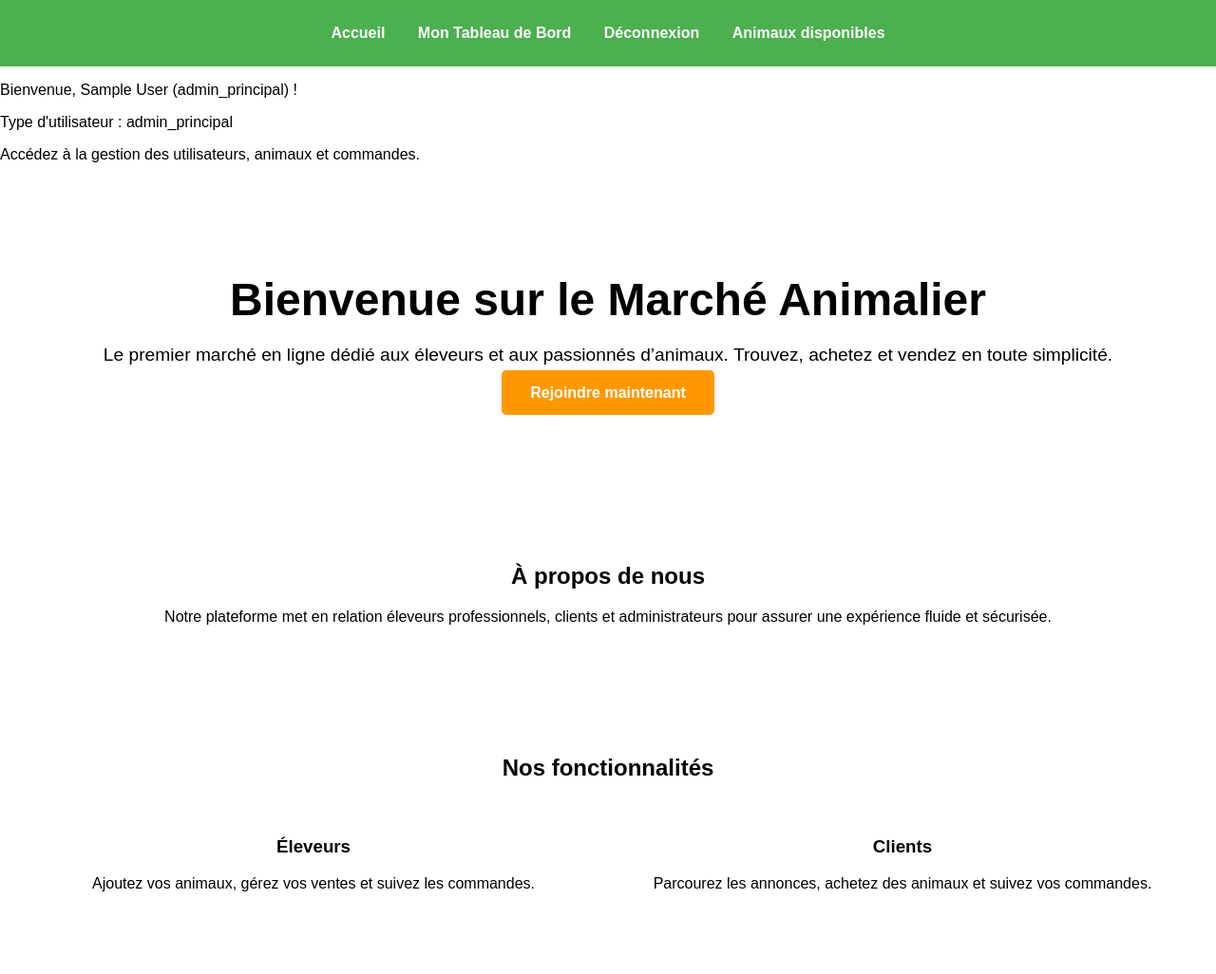
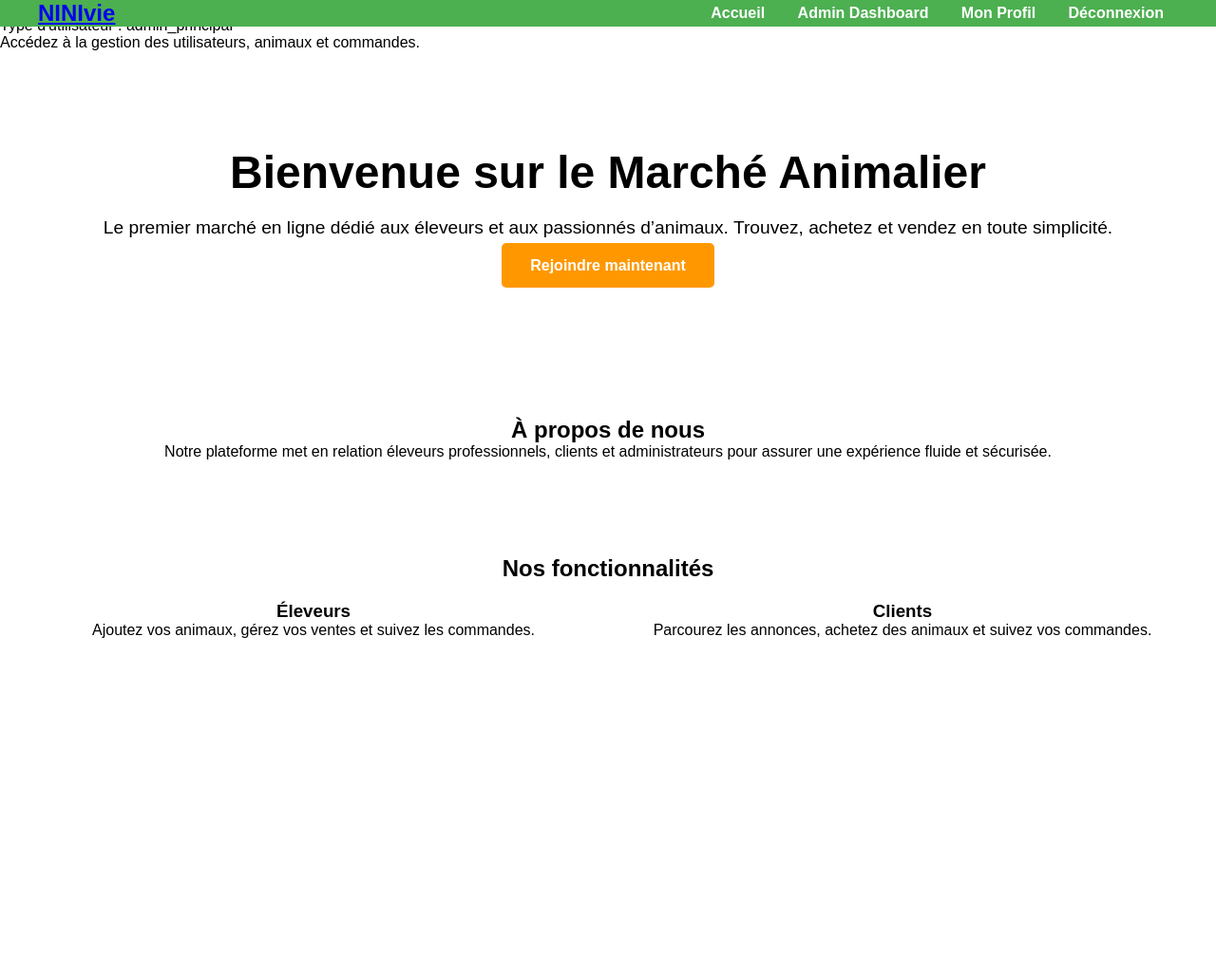
Before and after one commit to Ascent005/PINIvie, a PHP site: page / in a window 1280 px wide. Shown: the whole page at 95% size. After the commit the page ends 672 px from the top, so only its background shows below. Run offline with PHP 8.4, Linux system fonts and the light colour scheme; the visitor is signed in with stand-in values (Sample User, id 1).

Commit message:
PINIvie v0.1

```diff
--- a/ajout_animal.php
+++ b/ajout_animal.php
@@ -1,5 +1,5 @@
 <?php
-    include 'menu.php';
+
 
     if (session_status() === PHP_SESSION_NONE) {
         session_start();
@@ -62,6 +62,9 @@
     <link rel="stylesheet" href="styles.css">
 </head>
 <body>
+    <header>
+    <?php include 'menu.php'; ?>
+    </header>
     <h2>Ajouter un animal</h2>
     <form method="post" enctype="multipart/form-data">
         <input type="text" name="type" placeholder="Type d'animal (Ex: Bœuf, Mouton...)" required><br>
--- a/dashboard_admin.php
+++ b/dashboard_admin.php
@@ -52,6 +52,9 @@
     <link rel="stylesheet" href="styles.css">
 </head>
 <body>
+    <header>
+        <?php include 'menu.php' ; ?>
+    </header>
     <h2>Bienvenue dans le Tableau de Bord</h2>
 
     <?php if ($type_utilisateur == 'admin_principal'): ?>
--- a/index.php
+++ b/index.php
@@ -8,106 +8,19 @@
     <meta charset="UTF-8">
     <title>Accueil - Marché Animalier</title>
 
-    <style>
-        body {
-            font-family: Arial, sans-serif;
-            margin: 0;
-            padding: 0;
-        }
-        header {
-            background-color: #4CAF50;
-            padding: 10px 0;
-        }
-        nav ul {
-            list-style-type: none;
-            padding: 0;
-            text-align: center;
-        }
-        nav ul li {
-            display: inline;
-            margin: 0 15px;
-        }
-        nav ul li a {
-            color: white;
-            text-decoration: none;
-            font-weight: bold;
-        }
-        .hero {
-            background-image: url('');
-            background-size: cover;
-            background-position: center;
-            color: black;
-            text-align: center;
-            padding: 100px 20px;
-        }
-        .hero h1 {
-            font-size: 3em;
-            margin: 0;
-        }
-        .hero p {
-            font-size: 1.2em;
-            margin: 20px 0;
-        }
-        .btn {
-            background-color: #FF9800;
-            color: white;
-            padding: 15px 30px;
-            text-decoration: none;
-            font-weight: bold;
-            border-radius: 5px;
-        }
-        .presentation, .fonctionnalites {
-            padding: 50px 20px;
-            text-align: center;
-        }
-        .presentation img, .fonctionnalites img {
-            max-width: 100%;
-            height: auto;
-            border-radius: 10px;
-        }
-        .grid {
-            display: flex;
-            justify-content: space-around;
-            flex-wrap: wrap;
-        }
-        .feature {
-            flex: 1;
-            margin: 20px;
-            min-width: 250px;
-        }
-        footer {
-            background-color: #333;
-            color: white;
-            text-align: center;
-            padding: 10px 0;
-        }
-    </style>
-
 
 </head>
 <body>
 
     <header>
-        <nav>
-            <ul>
-                <li><a href="index.php">Accueil</a></li>
-                <?php if (!isset($_SESSION['user_id'])): ?>
-                    <li><a href="connexion.php">Se connecter</a></li>
-                    <li><a href="inscription.php">S'inscrire</a></li>
-                <?php else: ?>
-                    <li><a href="dashboard.php">Mon Tableau de Bord</a></li>
-                    <li><a href="deconnexion.php">Déconnexion</a></li>
-                <?php endif; ?>
-                <li><a href="animaux.php">Animaux disponibles</a></li>
-            </ul>
-        </nav>
+        <?php include 'menu.php'?>
     </header>
 
     <main>
 
 
         <?php if (isset($_SESSION['user_id'])): ?>
-            <p>Bienvenue, <?= htmlspecialchars($_SESSION['nom']) ?> (<?= htmlspecialchars($_SESSION['type_utilisateur']) ?>) !</p>
+            <p>Bienvenue, <b> <?= htmlspecialchars($_SESSION['nom']) ?> </b> <!--(<?= htmlspecialchars($_SESSION['type_utilisateur'])  ?>)--> !</p>
             <p>Type d'utilisateur : <?= htmlspecialchars($_SESSION['type_utilisateur']) ?></p>
             <!-- Affichage de l'interface spécifique à chaque type d'utilisateur -->
             <?php if ($_SESSION['type_utilisateur'] == 'eleveur'): ?>
--- a/menu.php
+++ b/menu.php
@@ -3,7 +3,20 @@ if (session_status() === PHP_SESSION_NONE) {
     session_start();
 }
 ?>
-<nav>
+<!DOCTYPE html>
+<html lang="en">
+<head>
+    <meta charset="UTF-8">
+    <meta name="viewport" content="width=device-width, initial-scale=1.0">
+    <title>Document</title>
+    <link rel="stylesheet" href="styles.css">
+</head>
+<body>
+    <header>
+    <nav>
+        <a href="#" class="logo">
+           <h2>NINIvie</h2>
+        </a>
     <ul>
         <li><a href="index.php">Accueil</a></li>
         <?php if (!isset($_SESSION['user_id'])): ?>
@@ -27,3 +40,7 @@ if (session_status() === PHP_SESSION_NONE) {
         <?php endif; ?>
     </ul>
 </nav>
+
+    </header>
+</body>
+</html>
--- a/styles.css
+++ b/styles.css
@@ -1,12 +1,40 @@
-
 body {
     font-family: Arial, sans-serif;
     margin: 0;
     padding: 0;
 }
+*{
+    margin: 0;
+    padding: 0;
+    box-sizing: border-box;
+
+}
 header {
     background-color: #4CAF50;
-            padding: 10px 0;
+    position: fixed;
+    width: 100%;
+    left: 0;
+    top: 0;
+
+
+}
+nav  {
+    list-style: none;
+    display: flex;
+    justify-content: space-between;
+    align-items: center;
+    max-width: 1200px;
+    margin: 0 auto;
+    gap: 35px;
+    left: 40px;
+}
+nav .logo{
+    display: flex;
+    gap: 10px;
+}
+nav .logo.h2{
+    font-size: 1.7rem;
+    font-weight: 600px;
 }
 nav ul {
     list-style-type: none;
@@ -23,10 +51,10 @@
     font-weight: bold;
 }
 .hero {
-            background-image: url('https://www.wizishop.fr/lp/vendre-produits-animaux');
+    background-image: url('');
     background-size: cover;
     background-position: center;
-            color: white;
+    color: black;
     text-align: center;
     padding: 100px 20px;
 }
@@ -71,3 +99,9 @@
     text-align: center;
     padding: 10px 0;
 }
+.form {
+    display: flex;
+    justify-content: center;
+    align-items: center;
+    border: 1px solid;
+}
```
Also changed, not shown: dashboard.php (+8 -3 lines), inscription.php (+7 -2 lines). Lines whose indentation alone changed are shown as unchanged.
